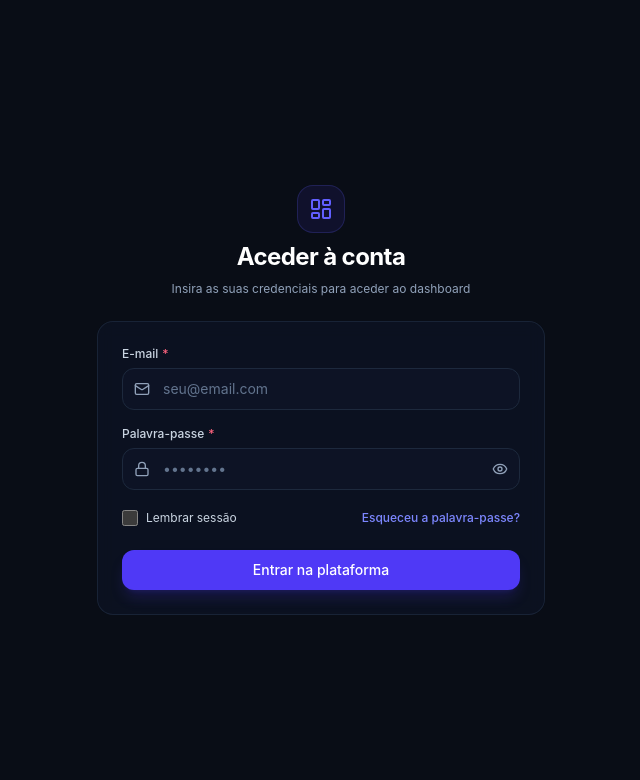
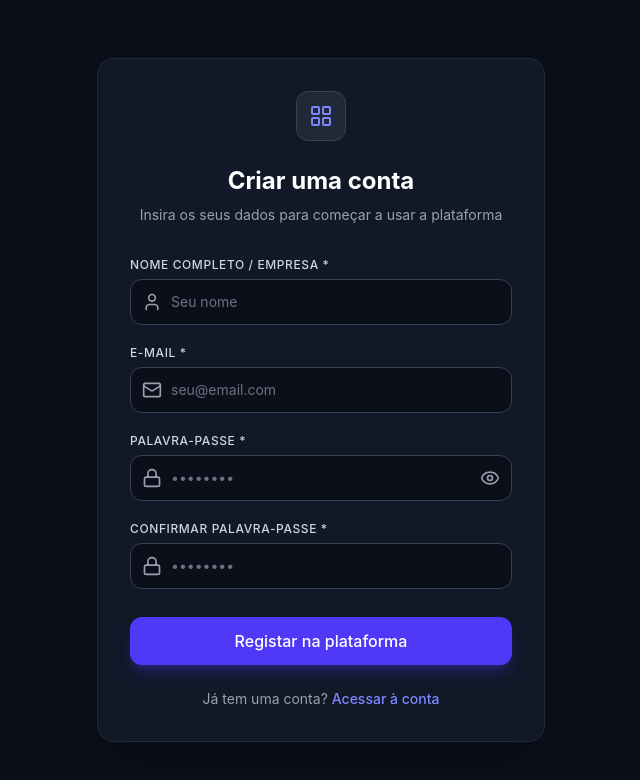
Before and after one commit to felipecostta94/dashboard-gestao, a React (Vite) app: page /register in a window 1280 px wide. Shown: the top 780 px of the page, without its empty margins (319-959 px from the left). Built offline with nearby package versions, Linux system fonts and the light colour scheme.

Commit message:
Pagina de cadastro

```diff
--- a/src/App.tsx
+++ b/src/App.tsx
@@ -1,6 +1,8 @@
+import { BrowserRouter, Routes, Route, Navigate } from 'react-router-dom';
 import { AuthProvider, useAuth } from './context/AuthContext';
 import { ThemeProvider } from './context/ThemeContext';
 import { Login } from './pages/Login';
+import { Register } from './pages/Register'; // <-- Importe a página de cadastro
 import { AppLayout } from './components/layout/AppLayout';
 import { MetricsGrid } from './components/dashboard/MetricsGrid';
 import { RevenueChart } from './components/dashboard/RevenueChart';
@@ -98,16 +100,34 @@ function MainRouter() {
     );
   }
 
-  return isAuthenticated ? <DashboardShell /> : <Login />;
+  return (
+    <Routes>
+      {/* Se não estiver autenticado, pode acessar Login ou Register */}
+      {!isAuthenticated ? (
+        <>
+          <Route path="/login" element={<Login />} />
+          <Route path="/register" element={<Register />} />
+          <Route path="*" element={<Navigate to="/login" replace />} />
+        </>
+      ) : (
+        /* Se estiver autenticado, qualquer rota leva ao Dashboard */
+        <>
+          <Route path="/*" element={<DashboardShell />} />
+        </>
+      )}
+    </Routes>
+  );
 }
 
 export function App() {
   return (
-    <ThemeProvider>
-      <AuthProvider>
-        <MainRouter />
-      </AuthProvider>
-    </ThemeProvider>
+    <BrowserRouter>
+      <ThemeProvider>
+        <AuthProvider>
+          <MainRouter />
+        </AuthProvider>
+      </ThemeProvider>
+    </BrowserRouter>
   );
 }
 
--- a/src/pages/Login.tsx
+++ b/src/pages/Login.tsx
@@ -1,4 +1,6 @@
-import { useState, FormEvent } from 'react';
+import { useState } from 'react';
+import type { FormEvent } from 'react';
+import { Link } from 'react-router-dom';
 import { useAuth } from '../context/AuthContext';
 import { Card } from '../components/ui/Card';
 import { Input } from '../components/ui/Input';
@@ -13,7 +15,7 @@ export function Login() {
   const [showPassword, setShowPassword] = useState(false);
   const [isSubmitting, setIsSubmitting] = useState(false);
 
-  const handleSubmit = async (e: FormEvent) => {
+  const handleSubmit = async (e: FormEvent<HTMLFormElement>) => {
     e.preventDefault();
     setIsSubmitting(true);
     try {
@@ -78,6 +80,15 @@ export function Login() {
               Entrar na plataforma
             </Button>
           </form>
+          {/* Link para ir para a página de Cadastro */}
+          <div className="text-center mt-6">
+            <p className="text-sm text-gray-400">
+              Ainda não tem uma conta?{' '}
+              <Link to="/register" className="text-indigo-400 hover:underline font-medium">
+                Criar uma conta
+              </Link>
+            </p>
+          </div>
         </Card>
       </div>
     </div>
--- /dev/null
+++ b/src/pages/Register.tsx
@@ -0,0 +1,153 @@
+import React, { useState } from 'react';
+import { useNavigate, Link } from 'react-router-dom';
+import { Mail, Lock, User, Eye, EyeOff, LayoutGrid } from 'lucide-react';
+
+export function Register() {
+  const [showPassword, setShowPassword] = useState(false);
+  const [name, setName] = useState('');
+  const [email, setEmail] = useState('');
+  const [password, setPassword] = useState('');
+  const [confirmPassword, setConfirmPassword] = useState('');
+  const navigate = useNavigate();
+
+  const handleRegister = (e: React.FormEvent) => {
+    e.preventDefault();
+    if (password !== confirmPassword) {
+      alert('As palavras-passe não coincidem.');
+      return;
+    }
+    // Lógica futura de cadastro com a API Node.js
+    console.log('Cadastrando:', { name, email, password });
+    navigate('/dashboard');
+  };
+
+  return (
+    <div className="min-h-screen bg-[#0b0f19] flex items-center justify-center p-4">
+      <div className="bg-[#111827] border border-[#1f2937] w-full max-w-md p-8 rounded-2xl shadow-2xl">
+
+        {/* Ícone de Cabeçalho */}
+        <div className="flex justify-center mb-6">
+          <div className="bg-[#1f2937] p-3 rounded-xl border border-[#374151]">
+            <LayoutGrid className="w-6 h-6 text-indigo-400" />
+          </div>
+        </div>
+
+        {/* Títulos */}
+        <div className="text-center mb-8">
+          <h1 className="text-2xl font-bold text-white mb-2">Criar uma conta</h1>
+          <p className="text-sm text-gray-400">Insira os seus dados para começar a usar a plataforma</p>
+        </div>
+
+        {/* Formulário */}
+        <form onSubmit={handleRegister} className="space-y-5">
+
+          {/* Nome */}
+          <div>
+            <label className="block text-xs font-medium text-gray-300 mb-1.5 uppercase tracking-wider">
+              Nome completo / Empresa *
+            </label>
+            <div className="relative">
+              <span className="absolute inset-y-0 left-0 flex items-center pl-3 text-gray-400">
+                <User className="w-5 h-5" />
+              </span>
+              <input
+                type="text"
+                required
+                value={name}
+                onChange={(e) => setName(e.target.value)}
+                placeholder="Seu nome"
+                className="w-full bg-[#0b0f19] border border-[#374151] rounded-xl py-3 pl-10 pr-4 text-sm text-white placeholder-gray-500 focus:outline-none focus:border-indigo-500 transition-colors"
+              />
+            </div>
+          </div>
+
+          {/* E-mail */}
+          <div>
+            <label className="block text-xs font-medium text-gray-300 mb-1.5 uppercase tracking-wider">
+              E-mail *
+            </label>
+            <div className="relative">
+              <span className="absolute inset-y-0 left-0 flex items-center pl-3 text-gray-400">
+                <Mail className="w-5 h-5" />
+              </span>
+              <input
+                type="email"
+                required
+                value={email}
+                onChange={(e) => setEmail(e.target.value)}
+                placeholder="seu@email.com"
+                className="w-full bg-[#0b0f19] border border-[#374151] rounded-xl py-3 pl-10 pr-4 text-sm text-white placeholder-gray-500 focus:outline-none focus:border-indigo-500 transition-colors"
+              />
+            </div>
+          </div>
+
+          {/* Palavra-passe */}
+          <div>
+            <label className="block text-xs font-medium text-gray-300 mb-1.5 uppercase tracking-wider">
+              Palavra-passe *
+            </label>
+            <div className="relative">
+              <span className="absolute inset-y-0 left-0 flex items-center pl-3 text-gray-400">
+                <Lock className="w-5 h-5" />
+              </span>
+              <input
+                type={showPassword ? 'text' : 'password'}
+                required
+                value={password}
+                onChange={(e) => setPassword(e.target.value)}
+                placeholder="••••••••"
+                className="w-full bg-[#0b0f19] border border-[#374151] rounded-xl py-3 pl-10 pr-12 text-sm text-white placeholder-gray-500 focus:outline-none focus:border-indigo-500 transition-colors"
+              />
+              <button
+                type="button"
+                onClick={() => setShowPassword(!showPassword)}
+                className="absolute inset-y-0 right-0 flex items-center pr-3 text-gray-400 hover:text-gray-200"
+              >
+                {showPassword ? <EyeOff className="w-5 h-5" /> : <Eye className="w-5 h-5" />}
+              </button>
+            </div>
+          </div>
+
+          {/* Confirmar Palavra-passe */}
+          <div>
+            <label className="block text-xs font-medium text-gray-300 mb-1.5 uppercase tracking-wider">
+              Confirmar palavra-passe *
+            </label>
+            <div className="relative">
+              <span className="absolute inset-y-0 left-0 flex items-center pl-3 text-gray-400">
+                <Lock className="w-5 h-5" />
+              </span>
+              <input
+                type="password"
+                required
+                value={confirmPassword}
+                onChange={(e) => setConfirmPassword(e.target.value)}
+                placeholder="••••••••"
+                className="w-full bg-[#0b0f19] border border-[#374151] rounded-xl py-3 pl-10 pr-4 text-sm text-white placeholder-gray-500 focus:outline-none focus:border-indigo-500 transition-colors"
+              />
+            </div>
+          </div>
+
+          {/* Botão de Submissão */}
+          <button
+            type="submit"
+            className="w-full bg-indigo-600 hover:bg-indigo-500 text-white font-medium py-3 rounded-xl transition-all shadow-lg shadow-indigo-600/30 mt-2"
+          >
+            Registar na plataforma
+          </button>
+        </form>
+
+        {/* Link para voltar ao Login */}
+        <div className="text-center mt-6">
+          <p className="text-sm text-gray-400">
+            Já tem uma conta?{' '}
+            <Link to="/login" className="text-indigo-400 hover:underline font-medium">
+              Acessar à conta
+            </Link>
+          </p>
+        </div>
+
+      </div>
+    </div>
+  );
+}
```
